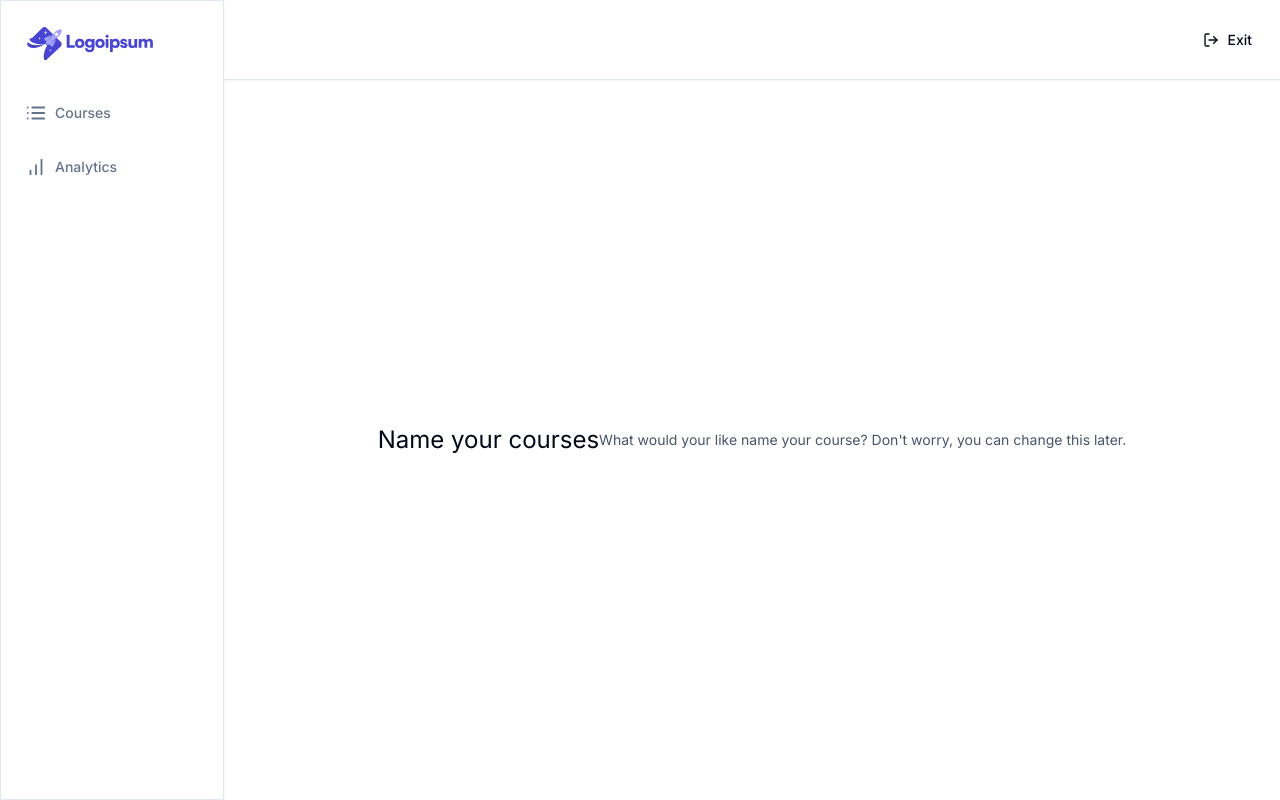
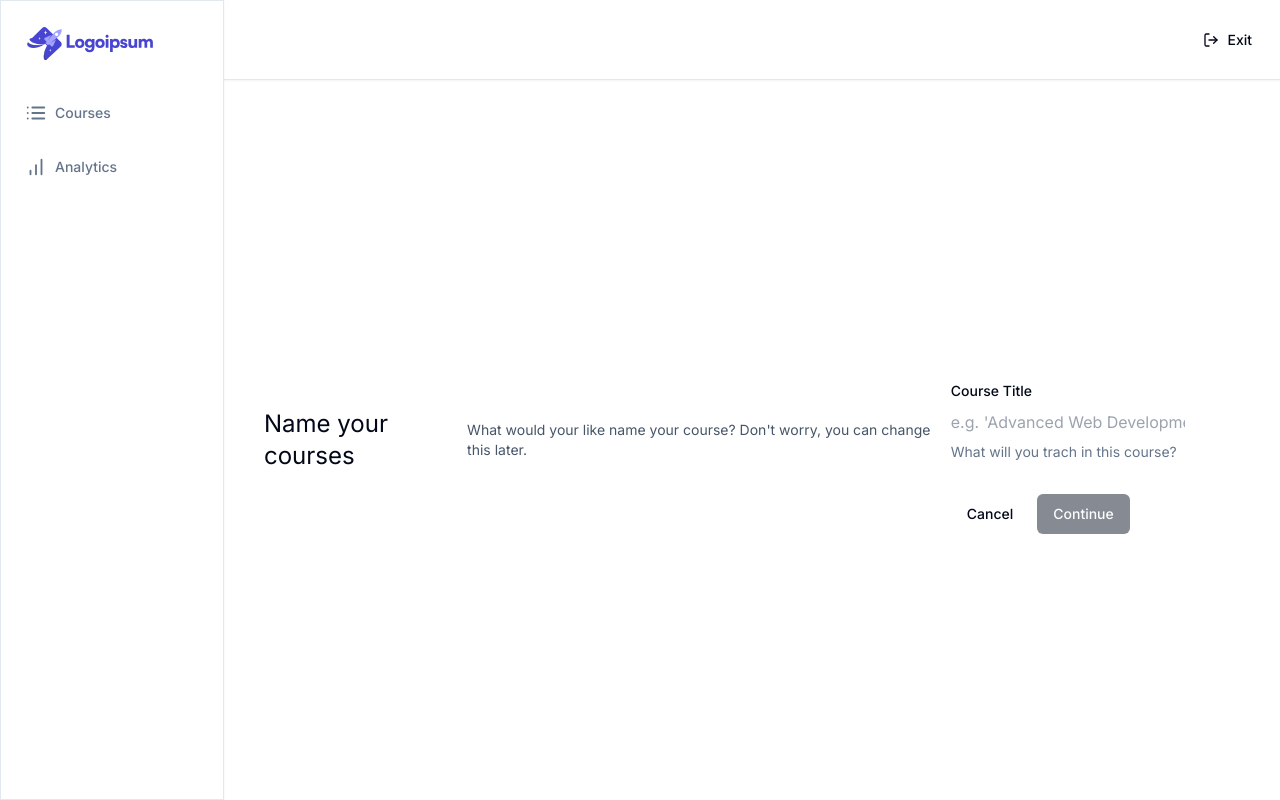
Before and after one commit to guilhermedecastrogt/Course-LMS-Platform-next13-ts, a Next.js app: page /teacher/create in a window 1280 px wide. Built offline with nearby package versions, Linux system fonts and the light colour scheme.

Commit message:
create course frontend

```diff
--- a/app/(dashboard)/(routes)/teacher/create/page.tsx
+++ b/app/(dashboard)/(routes)/teacher/create/page.tsx
@@ -9,10 +9,13 @@ import {
     FormDescription,
     FormField,
     FormLabel,
-    FormMessage
+    FormMessage,
+    FormItem
 } from "@/components/ui/form";
 import {useForm} from "react-hook-form";
 import {zodResolver} from "@hookform/resolvers/zod";
+import Link from "next/link";
+import {Button} from "@/components/ui/button";
 
 const formSchema =z.object({
     title: z.string().min(1, {
@@ -42,6 +45,50 @@ const CreatePage = () => {
             <p className="text-sm text-slate-600">
                 What would your like name your course? Don't worry, you can change this later.
             </p>
+            <Form {...form}>
+                <form
+                    onSubmit={form.handleSubmit(onSubmit)}
+                    className="space-y-8 mt-8"
+                >
+                    <FormField
+                        control={form.control}
+                        name="title"
+                        render={({ field }) => (
+                            <FormItem>
+                                <FormLabel>
+                                    Course Title
+                                </FormLabel>
+                                <FormControl>
+                                    <input
+                                        disabled={isSubmitting}
+                                        placeholder="e.g. 'Advanced Web Development'" {...field}
+                                    />
+                                </FormControl>
+                                <FormDescription>
+                                    What will you trach in this course?
+                                </FormDescription>
+                                <FormMessage />
+                            </FormItem>
+                            )}
+                    />
+                    <div className="flex items-center gap-x-2">
+                        <Link href="/">
+                            <Button
+                                type="button"
+                                variant="ghost"
+                            >
+                                Cancel
+                            </Button>
+                        </Link>
+                        <Button
+                            type="submit"
+                            disabled={!isValid || isSubmitting}
+                        >
+                            Continue
+                        </Button>
+                    </div>
+                </form>
+            </Form>
         </div>
     )
 }
```
